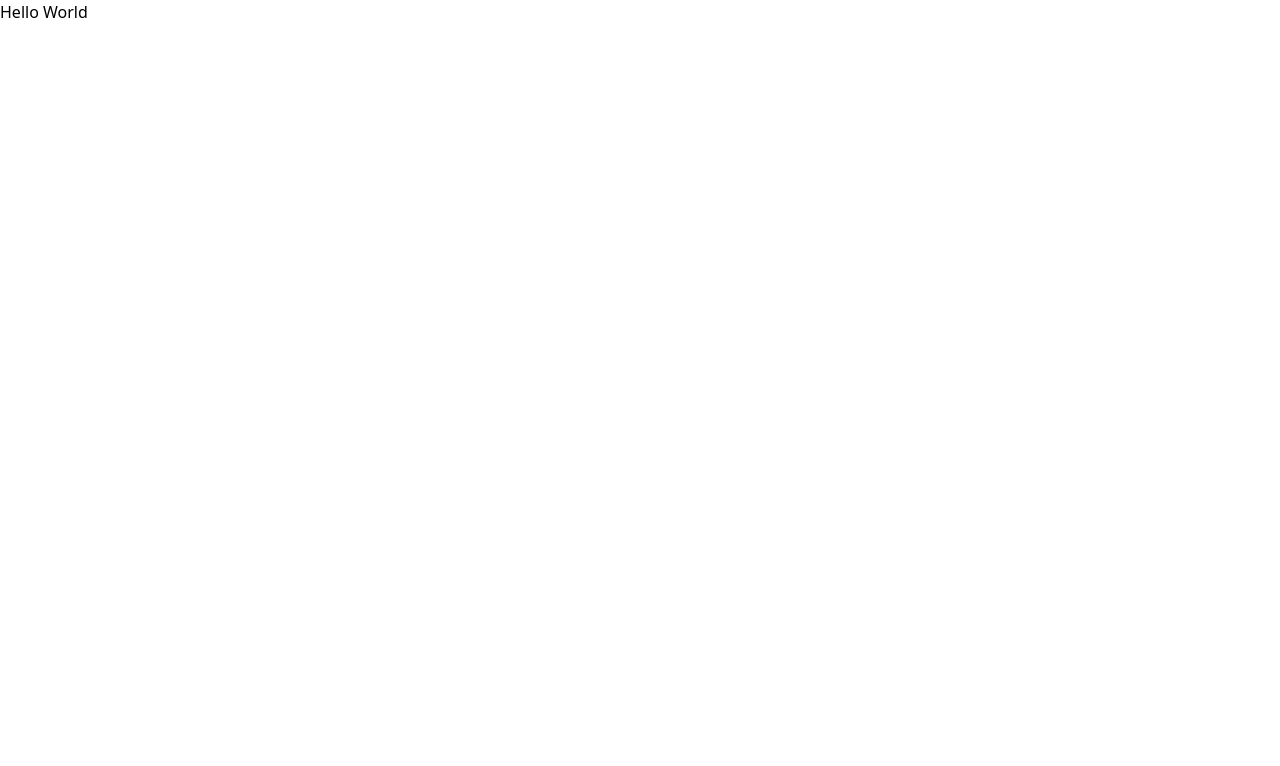
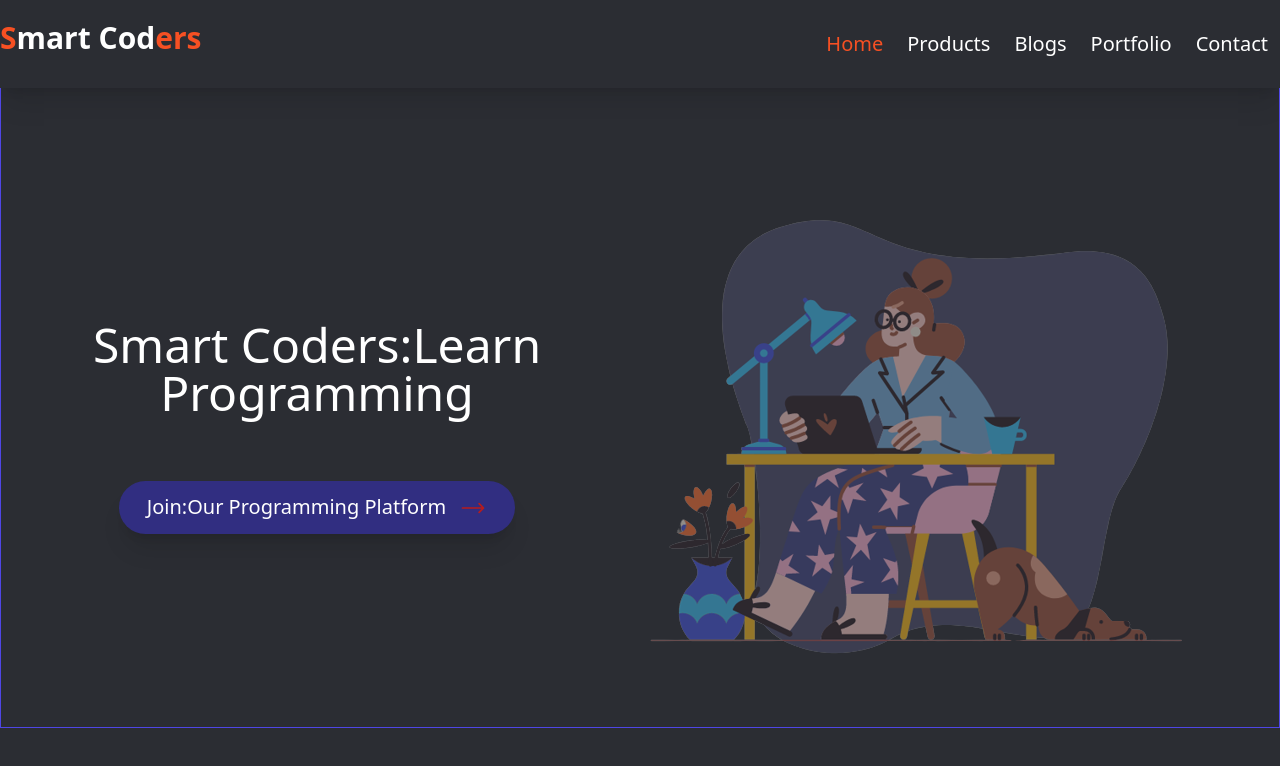
Before and after one commit to Rabeya-Akhi-D/First-Tailwind-Project, a website built with Vite: page index.html in a window 1280 px wide. Built offline with nearby package versions, Linux system fonts and the light colour scheme.

Commit message:
create navbar and hero section

```diff
--- a/index.html
+++ b/index.html
@@ -6,9 +6,39 @@
     <title>first-tailwind project</title>
     <link rel="stylesheet" href="css/main.css">
 </head>
-<body>
-   <h1>Hello World</h1>
+<body class="bg-[#2B2D33]">
+   <nav class="shadow-xl">
+    <div class="container">
+        <div class="sm:flex justify-between py-5 items-center">
+            <div class="text-center mb-3">
+                <a href="#" class="text-white text-xl sm:text-3xl font-bold"> <span class="text-[rgb(246,80,35)]">S</span>mart Cod<span  class="text-[#F65023]">ers</span></a>
 
+            </div>
+            <ul class=" sm:flex text-xl text-white text-center border-t sm:border-none">
+                <li><a href="#" class="p-3 text-[#F65023]">Home</a></li>
+                <li><a href="#" class="p-3 hover:text-[rgb(246,80,35)]">Products</a></li>
+                <li><a href="#" class="p-3 hover:text-[#F65023]">Blogs</a></li>
+                <li><a href="#" class="p-3 hover:text-[#F65023]">Portfolio</a></li>
+                <li><a href="#" class="p-3 hover:text-[#F65023]">Contact</a></li>
+
+            </ul>
+        </div>
+    </div>
+   </nav>
+<header>
+    <div class="container mx-auto border h-[80vh] px-10 pt-10 border-indigo-600 border-t-0 text-white sm:flex justify-around items-center text-center">
+        <div>
+            <h1 class="text-2xl sm:text-5xl mb-5 sm:mb-16">Smart Coders:Learn <br>Programming</h1>
+            <button class="bg-indigo-900 px-7 py-3 rounded-full text-xl shadow-xl hover:bg-indigo-400">Join:Our Programming Platform <svg class="inline-block w-7 text-red-700 animate-ping ml-2" xmlns="http://www.w3.org/2000/svg" fill="none" viewBox="0 0 24 24" stroke-width="1.5" stroke="currentColor" class="size-6">
+                <path stroke-linecap="round" stroke-linejoin="round" d="M17.25 8.25 21 12m0 0-3.75 3.75M21 12H3" />
+              </svg>
+              </button>
+        </div>
+        <div>
+            <img class="animate-pulse" src="images/hero-img.png" alt="">
+        </div>
+    </div>
+</header>
 
 
 
```
Also changed, not shown: images/backEnd.png (added), images/client-01.png (added), images/client-03 (1).png (added), images/client-03.png (added), images/client-04.png (added), images/client-05.png (added), images/client-06.png (added), images/client-07 (1).png (added), images/client-07.png (added), images/client-08.png (added), images/client-09.png (added), images/frontEnd.png (added), images/hero-img.png (added), images/javascript.png (added).
